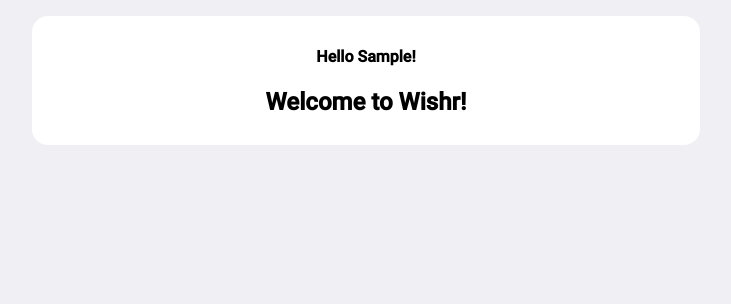
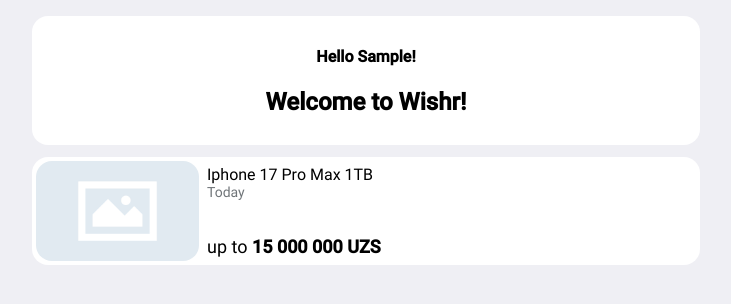
Before and after one commit to sSimuSs/birgo, a Django app: template templates/tg-mini-app/home.html in a window 1280 px wide. Shown: the top 304 px of the page, without its empty margins (274-1005 px from the left). Run offline with Django 5.2, Linux system fonts and the light colour scheme; the template is opened without the code that fills it: most values are stand-ins (such as "Sample title", 1, 10 or a date in 2020); some libraries are stand-ins or nearby versions.

Commit message:
one example item on home

```diff
--- a/templates/tg-mini-app/home.html
+++ b/templates/tg-mini-app/home.html
@@ -1,4 +1,5 @@
 {% extends "tg-mini-app/base.html" %}
+{% load static %}
 {% block content %}
 <div class="app_page text_center">
     <div class="rounded_sections_container">
@@ -6,6 +7,15 @@
             <h4>Hello {{ bot_user.first_name }}!</h4>
             <h2>Welcome to Wishr!</h2>
         </div>
+        <div class="rounded_section mt_12px p_4px justify_items_left">
+            <div style="background-image: url('{% static 'images/no-image.jpg' %}'); height: 100px; width: 25%; background-size: cover; border-radius: 16px; background-repeat: no-repeat; background-position: center">
+            </div>
+            <div class="ms_8px text_left position_relative" style="width: 75%">
+                <div class="mt_4px">Iphone 17 Pro Max 1TB</div>
+                <div class="muted_color fs_14px">Today</div>
+                <div class="fs_18px position_absolute" style="bottom: 4px">up to <span class="fw_600">15 000 000 UZS</span></div>
+            </div>
+        </div>
     </div>
 </div>
 {% endblock %}
--- a/wishr/static/app/css/telegram.css
+++ b/wishr/static/app/css/telegram.css
@@ -799,6 +799,10 @@ input[type="radio"]:disabled+label {
     margin-top: 0!important;
 }
 
+.mt_4px {
+    margin-top: 4px!important;
+}
+
 .mt_8px {
     margin-top: 8px!important;
 }
@@ -833,6 +837,10 @@ input[type="radio"]:disabled+label {
 
 .ms_4px {
     margin-left: 4px!important;
+}
+
+.ms_8px {
+    margin-left: 8px!important;
 }
 
 .me_16px {
@@ -983,12 +991,24 @@ input[type="radio"]:disabled+label {
     text-align: center!important;
 }
 
+.justify_items_left {
+    justify-items: left !important;
+}
+
 .text_left {
     text-align: left!important;
 }
 
 .text_right {
     text-align: right!important;
+}
+
+.position_relative {
+    position: relative!important;
+}
+
+.position_absolute {
+    position: absolute!important;
 }
 
 .black_color {
@@ -1072,6 +1092,10 @@ input[type="radio"]:disabled+label {
     font-size: 18px!important;
 }
 
+.fw_600 {
+    font-weight: 600!important;
+}
+
 .br_0 {
     border-radius: 0!important;
 }
```
Also changed, not shown: wishr/static/app/images/no-image.jpg (added).
